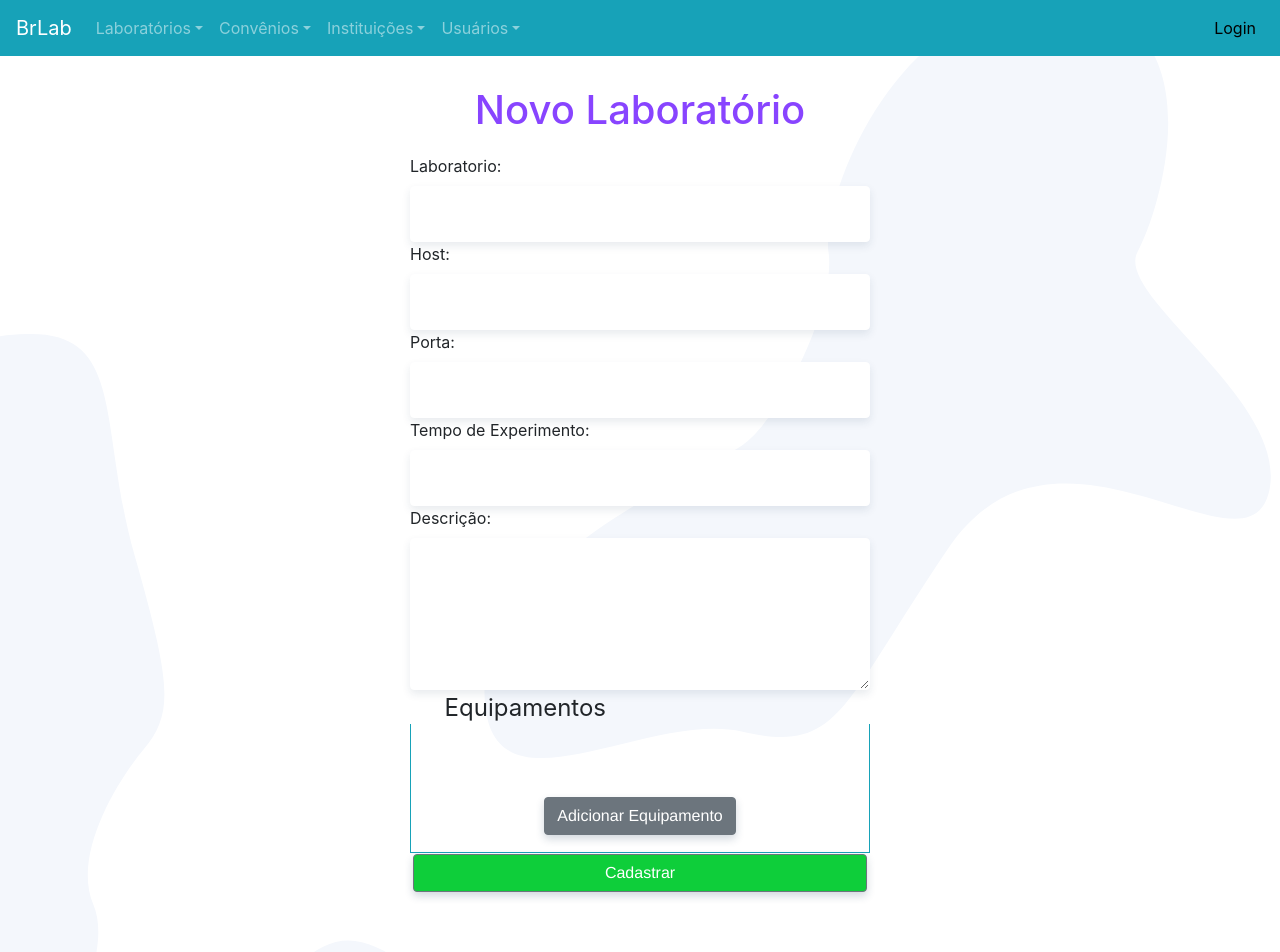
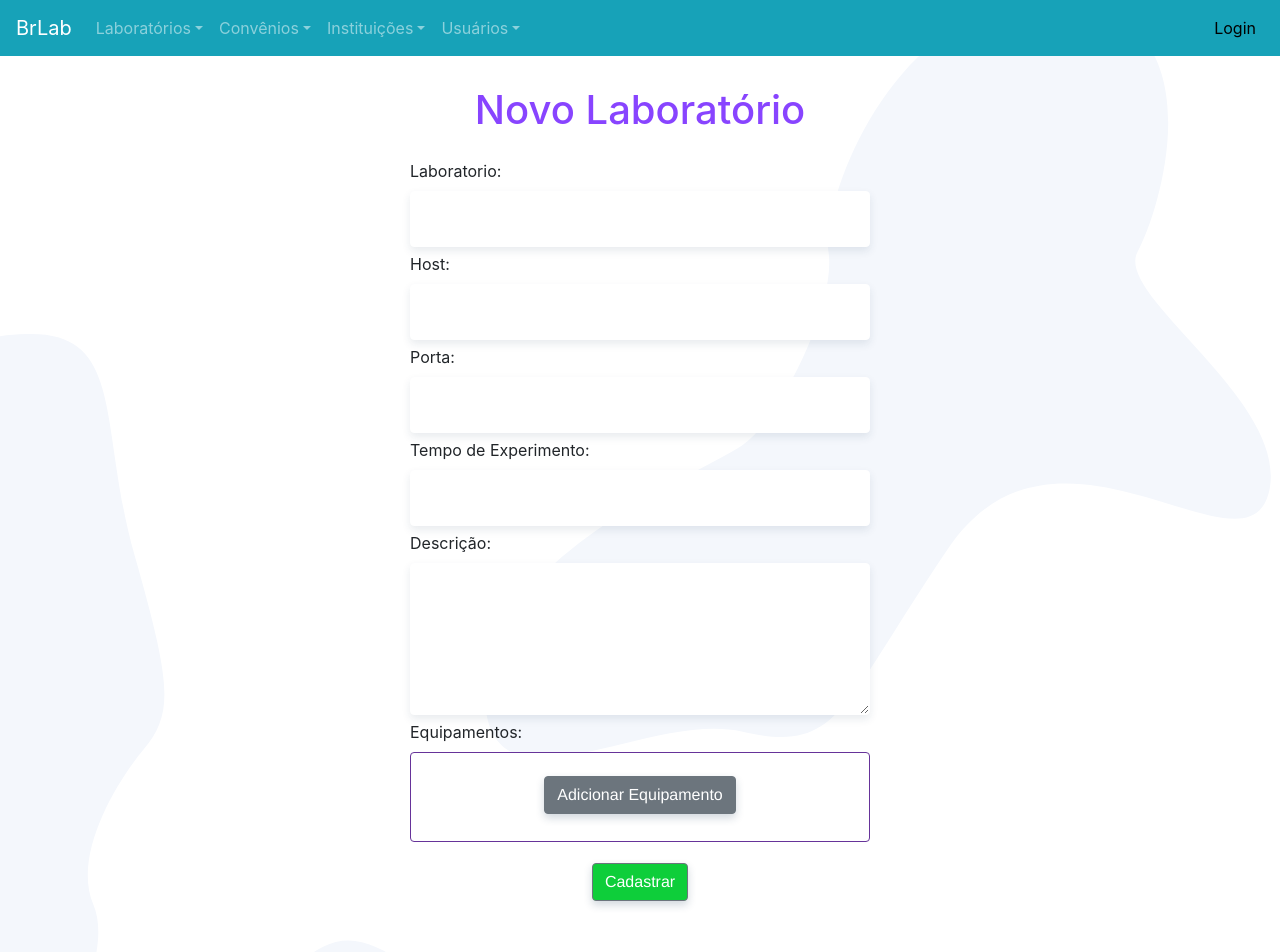
Before and after one commit to victorroli/brlab-final, a Vue app: page /novo in a window 1280 px wide. Shown: the top 952 px of the page. Built offline with nearby package versions, Linux system fonts and the light colour scheme; what vue-datetime would draw is missing.

Commit message:
Ajustes do layout

```diff
--- a/src/components/EquipamentoForm.vue
+++ b/src/components/EquipamentoForm.vue
@@ -1,16 +1,16 @@
 <template>
-  <div>
-    <div>
+  <div class="container-equipamento">
+    <div class="novo-equipamento">
       <b-button @click="$bvModal.show('modal-equipamento')">Adicionar Equipamento</b-button>
     </div>
 
-    <div class="mt-3">
+    <div class="mt-3 lista-equipamentos">
       <ul v-if="this.listaEquipamentos !== 0" class="mb-0 pl-3">
         <li v-for="(equipamento, index) in this.$options.equipamentos" :key="index">
-          <div>
+          <div class="equipamento">
             {{ equipamento.nome }}
-            <b-button @click="removeItem(index)">Remover</b-button>
-            <b-button @click="editarItem(index)">Editar</b-button>
+            <b-button class="editar" @click="editarItem(index)">Editar</b-button>
+            <b-button class="excluir" @click="removeItem(index)">Remover</b-button>
           </div>
         </li>
       </ul>
@@ -20,6 +20,8 @@
       id="modal-equipamento"
       ref="modal"
       title="Novo Equipamento"
+      ok-title="Salvar"
+      cancel-title="Cancelar"
       @show="showModal"
       @hidden="resetModal"
       @ok="handleOk"
@@ -207,3 +209,26 @@ export default {
   }
 };
 </script>
+
+<style scoped>
+.novo-equipamento {
+  margin-top: 12px;
+  text-align: center;
+}
+
+.container-equipamento {
+  width: 100%;
+}
+
+.lista-equipamentos {
+  display: flex;
+}
+
+.lista-equipamentos ul {
+  width: 100%;
+}
+
+.equipamento {
+  /* align-items */
+}
+</style>
--- a/src/components/LaboratorioForm.vue
+++ b/src/components/LaboratorioForm.vue
@@ -17,12 +17,10 @@
       <label for="descricao">Descrição:</label>
       <textarea name="descricao" id="descricao" cols="30" rows="5" v-model="laboratorio.descricao"></textarea>
 
-      <fieldset class="equipamentos">
-        <legend class="titulo-equipamento">Equipamentos</legend>
-        <div class="add-equipamento">
-          <EquipamentoForm ref="equipamentoRef"></EquipamentoForm>
-        </div>
-      </fieldset>
+      <label for="equipamento">Equipamentos:</label>
+      <div class="add-equipamento">
+        <EquipamentoForm ref="equipamentoRef"></EquipamentoForm>
+      </div>
     </div>
     <slot></slot>
   </form>
@@ -61,7 +59,6 @@ export default {
       });
       if (this.verificaCampos()) {
         this.setLaboratorio();
-        alert("Solicitação enviada...");
         this.limpaVariaveis();
       }
       this.$router.go(-1);
@@ -99,25 +96,18 @@ export default {
 form,
 .laboratorio {
   display: grid;
-  /* grid-template-columns: 1fr; */
   align-items: center;
 }
 
 .horario input {
   margin: 10px;
-  /* width: 50px; */
 }
 
 textarea {
   max-width: 500px;
 }
 
-.equipamentos {
-  border: 1px groove #17a2b8;
-}
-
 .titulo-equipamento {
-  /* border: 1px groove #17a2b8; */
   padding: 0 1.4em 1.4em 1.4em;
   margin: 0 0 1.5em 0;
 }
@@ -125,5 +115,12 @@ textarea {
 .add-equipamento {
   display: flex;
   justify-content: center;
+  background: white;
+  padding: 10px;
+  border: 1px solid rebeccapurple;
+  border-radius: 4px;
+}
+label {
+  margin-top: 5px;
 }
 </style>
--- a/src/components/TheFooter.vue
+++ b/src/components/TheFooter.vue
@@ -12,10 +12,10 @@ export default {
 
 <style scoped>
 footer {
-  background: #84f;
+  background: #17a2b8;
   padding: 25px 0px;
   text-align: center;
-  font-size: 1.2rem;
+  font-size: 1rem;
   color: #fff;
   position: relative;
   top: 75px;
--- a/src/views/laboratorio/NovoLaboratorio.vue
+++ b/src/views/laboratorio/NovoLaboratorio.vue
@@ -5,8 +5,10 @@
         <template v-slot:titulo>
           <h1>Novo Laboratório</h1>
         </template>
-        <template>
-          <b-button class="btn salvar" @click.prevent="cadastraLab">Cadastrar</b-button>
+        <template class="cadastro">
+          <div class="group-button">
+            <b-button class="btn salvar" @click.prevent="cadastraLab">Cadastrar</b-button>
+          </div>
         </template>
       </LaboratorioForm>
     </transition>
@@ -22,7 +24,6 @@ export default {
   },
   methods: {
     cadastraLab() {
-      console.log("Entrou na função!");
       this.$refs.novoLaboratorio.incluirLab();
     }
   }
@@ -48,4 +49,11 @@ form {
   margin-top: 30px;
   display: grid;
 }
+.cadastro {
+  display: flex;
+}
+.group-button {
+  margin-top: 20px;
+  align-items: center;
+}
 </style>
```
